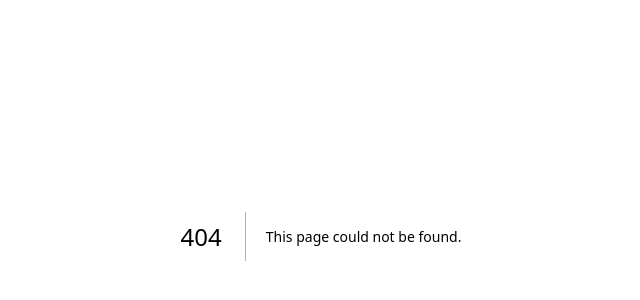
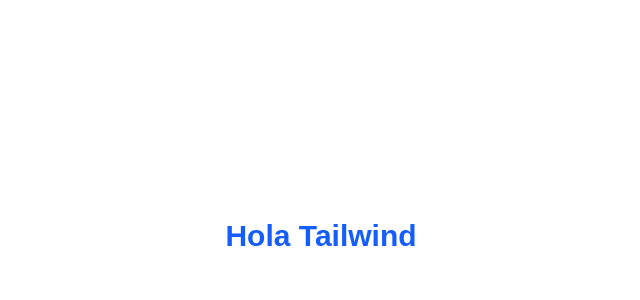
Before and after one commit to sebasMaldonado10/grupal_1_next, a Next.js app: page /ejemplo in a window 1280 px wide. Before the commit this address had no page. Shown: the part 164-464 px from the top of the page, without its empty margins (319-959 px from the left). Built offline with nearby package versions, Linux system fonts and the light colour scheme.

Commit message:
empeze proyecto

```diff
--- /dev/null
+++ b/src/app/ejemplo/page.jsx
@@ -0,0 +1,9 @@
+export default function Page() {
+  return (
+    <main className="flex min-h-screen items-center justify-center">
+      <h1 className="text-3xl font-bold text-blue-600">
+        Hola Tailwind
+      </h1>
+    </main>
+  );
+}
```
